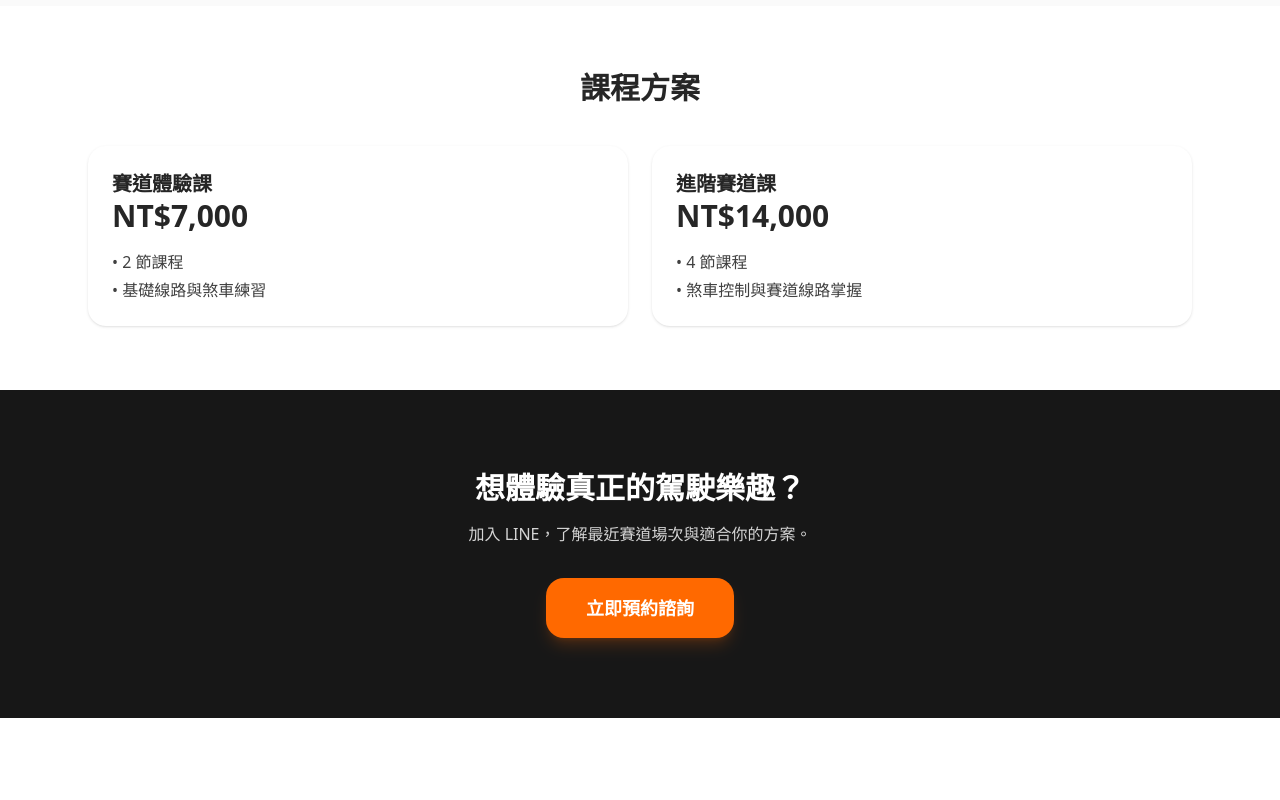
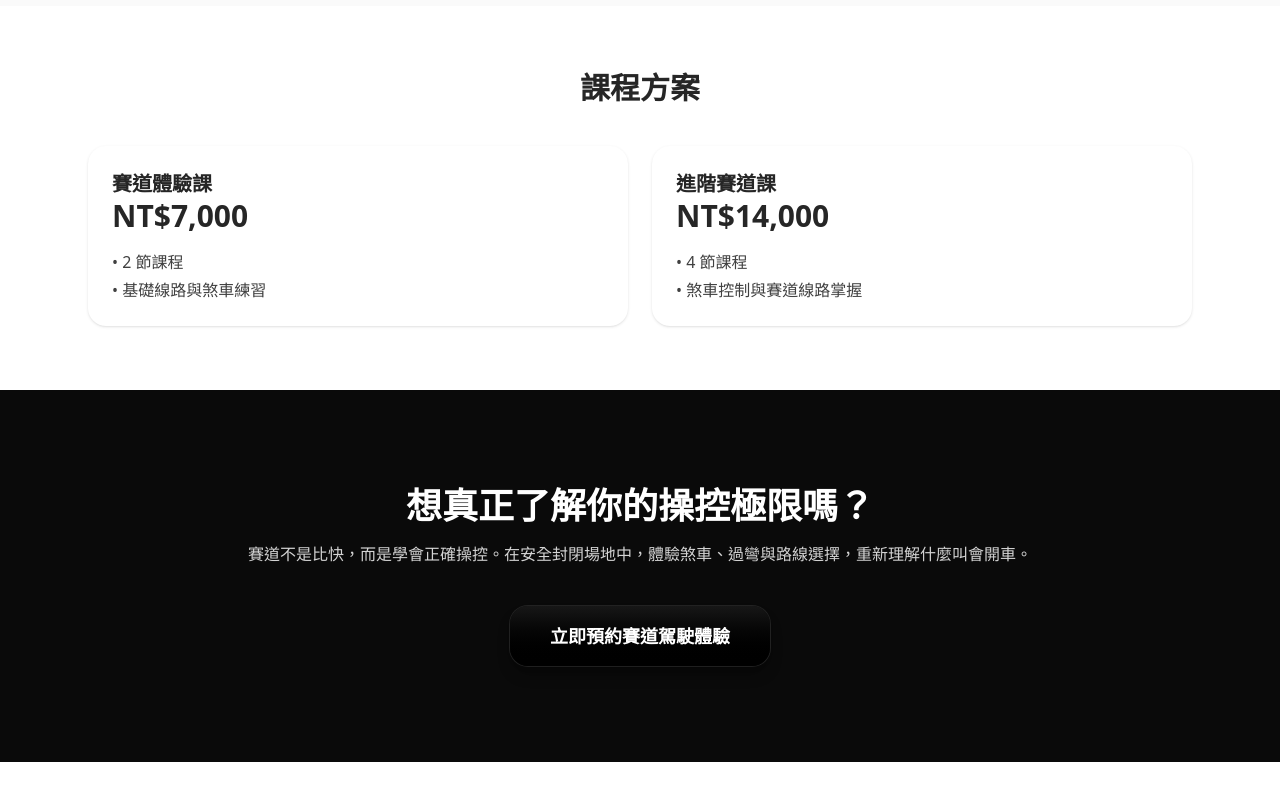
Before and after one commit to laurelke/drivemate-web, a Next.js app: page /courses/track-driving in a window 1280 px wide. Shown: the part 1026-1826 px from the top of the page. Built offline with nearby package versions, Linux system fonts and the light colour scheme.

Commit message:
feat: unify course pages layout and design

```diff
--- a/app/courses/instructor-training/page.tsx
+++ b/app/courses/instructor-training/page.tsx
@@ -2,6 +2,7 @@
 
 import Image from 'next/image'
 import { HeroCTA } from '@/components/ui/HeroCTA'
+import BottomCTA from '@/components/BottomCTA'
 import Link from 'next/link'
 
 export default function InstructorTrainingPage() {
@@ -97,32 +98,11 @@ export default function InstructorTrainingPage() {
       </section>
 
       {/* ================= CTA ================= */}
-      <section className="bg-neutral-900 text-white">
-        <div className="mx-auto max-w-4xl px-6 py-20 text-center">
-          <h2 className="mb-4 text-3xl font-bold">
-            想成為真正專業的駕駛教練？
-          </h2>
-          <p className="mb-8 text-neutral-300">
-            加入 LINE，了解完整培訓流程與合作方式。
-          </p>
-          <Link
-            href="https://lin.ee/J22IVRg"
-            className="
-    inline-flex items-center justify-center
-    rounded-2xl
-    bg-orange-500
-    px-10 py-4
-    text-lg font-semibold text-white
-    shadow-lg shadow-orange-500/20
-    transition-all duration-300 ease-out
-    hover:-translate-y-1 hover:bg-orange-600 hover:shadow-xl
-    active:translate-y-0 active:shadow-md
-  "
->
-            聯絡我們
-          </Link>
-        </div>
-      </section>
-    </main>
-  )
-}
+            <BottomCTA
+              title="不只會開車，你準備好教人開車了嗎？"
+              description="成為教練，靠的不只是技術，而是判斷、引導與系統化教學能力。我們協助你建立完整且可執行的專業教練基礎。"
+              buttonText="諮詢教練培訓計畫"
+            />
+          </main>
+        )
+      }
--- a/app/courses/track-driving/page.tsx
+++ b/app/courses/track-driving/page.tsx
@@ -2,6 +2,7 @@
 
 import Image from 'next/image'
 import { HeroCTA } from '@/components/ui/HeroCTA'
+import BottomCTA from '@/components/BottomCTA'
 import Link from 'next/link'
 
 export default function TrackDrivingPage() {
@@ -95,33 +96,12 @@ export default function TrackDrivingPage() {
           </div>
            </section>
 
-      {/* ================= CTA ================= */}
-      <section className="bg-neutral-900 text-white">
-        <div className="mx-auto max-w-4xl px-6 py-20 text-center">
-          <h2 className="mb-4 text-3xl font-bold">
-            想體驗真正的駕駛樂趣？
-          </h2>
-          <p className="mb-8 text-neutral-300">
-            加入 LINE，了解最近賽道場次與適合你的方案。
-          </p>
-          <Link
-            href="https://lin.ee/J22IVRg"
-            className="
-    inline-flex items-center justify-center
-    rounded-2xl
-    bg-orange-500
-    px-10 py-4
-    text-lg font-semibold text-white
-    shadow-lg shadow-orange-500/20
-    transition-all duration-300 ease-out
-    hover:-translate-y-1 hover:bg-orange-600 hover:shadow-xl
-    active:translate-y-0 active:shadow-md
-  "
->
-            立即預約諮詢
-          </Link>
-        </div>
-      </section>
+            {/* ================= CTA ================= */}
+      <BottomCTA
+        title="想真正了解你的操控極限嗎？"
+        description="賽道不是比快，而是學會正確操控。在安全封閉場地中，體驗煞車、過彎與路線選擇，重新理解什麼叫會開車。"
+        buttonText="立即預約賽道駕駛體驗"
+      />
     </main>
   )
 }
--- a/components/BottomCTA.tsx
+++ b/components/BottomCTA.tsx
@@ -16,13 +16,13 @@ export default function BottomCTA({
   href = 'https://lin.ee/J22IVRg',
 }: BottomCTAProps) {
   return (
-    <section className="bg-neutral-900 text-white">
+    <section className="bg-neutral-950 text-white">
       <div className="mx-auto max-w-4xl px-6 py-24 text-center">
         <h2 className="mb-4 text-3xl font-bold md:text-4xl">
           {title}
         </h2>
 
-        <p className="mb-10 text-neutral-300 leading-relaxed">
+        <p className="mb-10 text-neutral-300">
           {description}
         </p>
 
@@ -32,12 +32,14 @@ export default function BottomCTA({
           className="
             inline-flex items-center justify-center
             rounded-2xl
-            bg-orange-500
-            px-12 py-4
+            bg-gradient-to-b from-neutral-900 to-black
+            px-10 py-4
             text-lg font-semibold text-white
-            shadow-lg shadow-orange-500/20
+            shadow-lg shadow-black/30
+            ring-1 ring-white/10
             transition-all duration-300 ease-out
-            hover:-translate-y-1 hover:bg-orange-600 hover:shadow-xl
+            hover:-translate-y-1
+            hover:shadow-xl hover:ring-white/20
             active:translate-y-0 active:shadow-md
           "
         >
```
